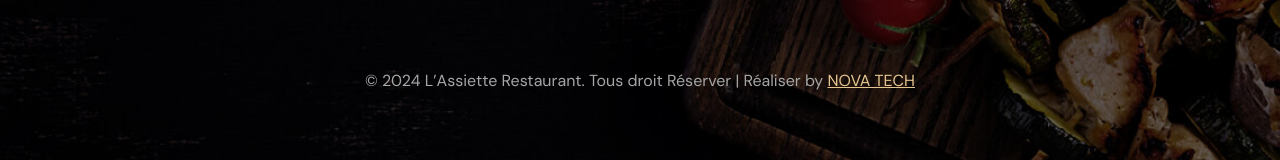
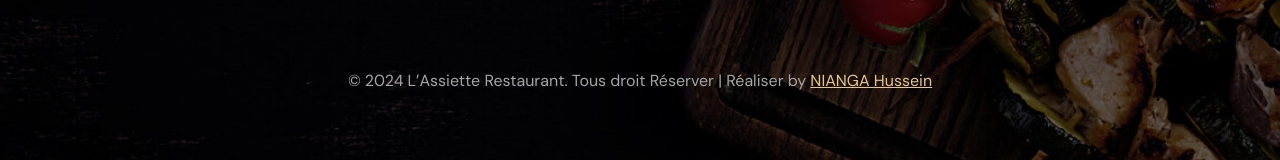
Before and after one commit to Nianga-hussein/Assiette-restaurant, a plain HTML site: page index.html in a window 1280 px wide. Shown: the part 8581-8741 px from the top of the page. Drawn offline with nearby package versions, Linux system fonts and the light colour scheme; a web font is replaced by a local one.

Commit message:
Update index.html

```diff
--- a/index.html
+++ b/index.html
@@ -1189,8 +1189,8 @@
       <div class="footer-bottom">
 
         <p class="copyright">
-          &copy; 2024 L’Assiette Restaurant. Tous droit Réserver | Réaliser by <a href="https://novatechnologie.com"
-            target="_blank" class="link">NOVA TECH</a>
+          &copy; 2024 L’Assiette Restaurant. Tous droit Réserver | Réaliser by <a href="https://www.linkedin.com/in/hussein-claude-nianga-7a0b43250/"
+            target="_blank" class="link">NIANGA Hussein</a>
         </p>
 
       </div>
```
